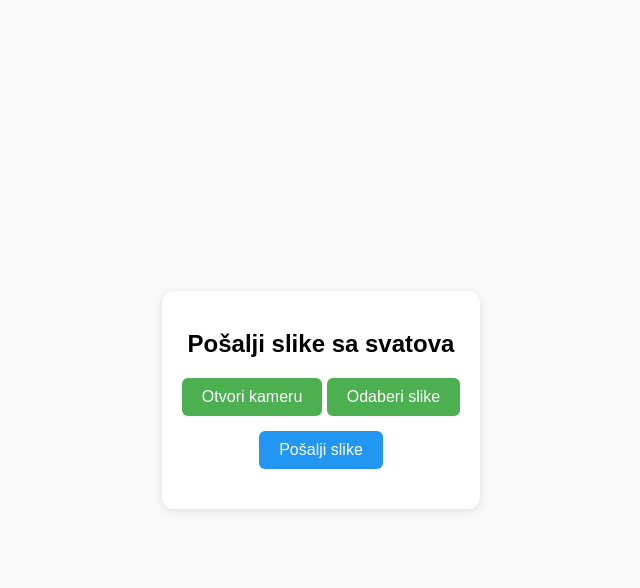
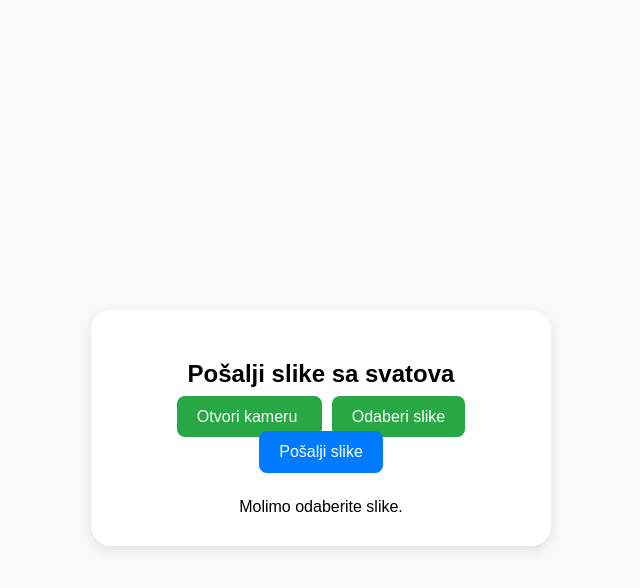
Before and after one commit to MVuko123/Svatovi, a plain HTML site: page index.html in a window 1280 px wide. Both pictures are taken after a click on the button "Pošalji slike". Shown: the whole page, without its empty margins (319-959 px from the left). Drawn offline with nearby package versions, Linux system fonts and the light colour scheme.

Commit message:
Update index.html

```diff
--- a/index.html
+++ b/index.html
@@ -1,79 +1,109 @@
-<!DOCTYPE html><html lang="hr">
+<!DOCTYPE html>
+<html lang="hr">
 <head>
   <meta charset="UTF-8" />
-  <meta name="viewport" content="width=device-width, initial-scale=1.0" />
-  <title>Slanje slika sa svatova</title>
+  <meta name="viewport" content="width=device-width, initial-scale=1.0"/>
+  <title>Svatovi - Slanje slika</title>
   <script src="https://cdn.jsdelivr.net/npm/emailjs-com@3/dist/email.min.js"></script>
   <style>
     body {
       font-family: Arial, sans-serif;
+      background: #f9f9f9;
       display: flex;
       justify-content: center;
       align-items: center;
-      height: 100vh;
-      background-color: #f9f9f9;
-      margin: 0;
+      min-height: 100vh;
+      padding: 20px;
     }
+
     .container {
+      background: #fff;
+      padding: 30px;
+      border-radius: 20px;
+      box-shadow: 0 4px 12px rgba(0,0,0,0.1);
       max-width: 400px;
-      padding: 20px;
-      background: white;
-      box-shadow: 0 2px 8px rgba(0, 0, 0, 0.1);
-      border-radius: 12px;
+      width: 100%;
       text-align: center;
     }
+
     h2 {
       margin-bottom: 20px;
     }
+
     input[type="file"] {
       display: none;
     }
-    label.custom-file {
-      display: inline-block;
-      padding: 10px 20px;
-      background-color: #4caf50;
+
+    .btn {
+      padding: 12px 20px;
+      margin: 5px;
+      border: none;
+      border-radius: 8px;
+      font-size: 16px;
+      cursor: pointer;
       color: white;
-      border-radius: 6px;
-      cursor: pointer;
-      margin-bottom: 10px;
     }
-    .button {
-      padding: 10px 20px;
-      margin: 5px;
+
+    .green {
+      background-color: #28a745;
+    }
+
+    .blue {
+      background-color: #007bff;
+    }
+
+    .status {
+      margin-top: 20px;
       font-size: 16px;
-      border: none;
-      border-radius: 6px;
-      cursor: pointer;
-    }
-    .upload-btn { background-color: #2196f3; color: white; }
-    .camera-btn { background-color: #ff9800; color: white; }
-    #status {
-      margin-top: 15px;
-      font-weight: bold;
     }
   </style>
 </head>
 <body>
   <div class="container">
-    <h2>Pošalji slike sa svatova</h2><input type="file" id="cameraInput" accept="image/*" capture="environment" multiple>
-<input type="file" id="uploadInput" accept="image/*" multiple>
+    <h2>Pošalji slike sa svatova</h2>
 
-<label class="custom-file" for="cameraInput">Otvori kameru</label>
-<label class="custom-file" for="uploadInput">Odaberi slike</label>
+    <label class="btn green">
+      Otvori kameru
+      <input type="file" id="cameraInput" accept="image/*" capture="environment" multiple />
+    </label>
 
-<br/>
-<button class="button upload-btn" onclick="sendImages()">Pošalji slike</button>
-<div id="status"></div>
+    <label class="btn green">
+      Odaberi slike
+      <input type="file" id="uploadInput" accept="image/*" multiple />
+    </label>
 
-  </div>  <script>
-    emailjs.init("g42tnmFpURrlkWGUF"); // EmailJS Public Key
+    <br/>
 
+    <button class="btn blue" onclick="sendImages()">Pošalji slike</button>
+
+    <div id="status" class="status"></div>
+  </div>
+
+  <script>
     const gofileToken = "wHpYGnHWgpdzgkD2uHNgHzTySVt6ZbnU";
     const folderName = "Svatovi_5_2025";
-    let folderId = null;
+
+    emailjs.init("g42tnmFpURrlkWGUF");
+
+    const updateCount = () => {
+      const c = document.getElementById("cameraInput").files.length;
+      const u = document.getElementById("uploadInput").files.length;
+      const total = c + u;
+      document.getElementById("status").innerText = total ? `Odabrano slika: ${total}` : "";
+    };
+
+    document.getElementById("cameraInput").addEventListener("change", updateCount);
+    document.getElementById("uploadInput").addEventListener("change", updateCount);
+
+    async function getServer() {
+      const res = await fetch("https://api.gofile.io/getServer");
+      const data = await res.json();
+      return data.data.server;
+    }
 
     async function createFolder() {
-      const res = await fetch("https://api.gofile.io/createFolder", {
+      const server = await getServer();
+      const res = await fetch(`https://${server}.gofile.io/createFolder`, {
         method: "POST",
         headers: { "Content-Type": "application/json" },
         body: JSON.stringify({ token: gofileToken, folderName: folderName })
@@ -86,46 +116,62 @@
       }
     }
 
+    async function uploadFile(server, file, folderId) {
+      const formData = new FormData();
+      formData.append("file", file);
+      formData.append("token", gofileToken);
+      formData.append("folderId", folderId);
+
+      const res = await fetch(`https://${server}.gofile.io/uploadFile`, {
+        method: "POST",
+        body: formData
+      });
+
+      const result = await res.json();
+      if (result.status === "ok") {
+        return result.data.downloadPage;
+      } else {
+        throw new Error("Upload nije uspio.");
+      }
+    }
+
     async function sendImages() {
       const cameraFiles = document.getElementById("cameraInput").files;
       const uploadFiles = document.getElementById("uploadInput").files;
       const files = [...cameraFiles, ...uploadFiles];
 
-      if (!files.length) return alert("Molimo odaberite barem jednu sliku.");
+      if (!files.length) {
+        document.getElementById("status").innerText = "Molimo odaberite slike.";
+        return;
+      }
 
-      document.getElementById("status").innerText = "Slanje slika...";
+      document.getElementById("status").innerText = "Slanje u tijeku...";
 
       try {
-        if (!folderId) folderId = await createFolder();
-        const uploadedLinks = [];
+        const server = await getServer();
+        const folderId = await createFolder();
 
+        const uploadLinks = [];
         for (const file of files) {
-          const formData = new FormData();
-          formData.append("file", file);
-          formData.append("folderId", folderId);
-
-          const uploadRes = await fetch("https://api.gofile.io/uploadFile", {
-            method: "POST",
-            body: formData,
-          });
-
-          const result = await uploadRes.json();
-          if (result.status !== "ok") throw new Error("Greška pri uploadu slike.");
-
-          uploadedLinks.push(result.data.downloadPage);
+          const link = await uploadFile(server, file, folderId);
+          uploadLinks.push(link);
         }
 
-        const linksText = uploadedLinks.join("\n");
+        const emailContent = uploadLinks.join("\n");
 
         await emailjs.send("service_anlae55", "template_xxka83q", {
-          images: linksText
+          images: emailContent
         });
 
         document.getElementById("status").innerText = "Slike su uspješno poslane!";
+        document.getElementById("cameraInput").value = "";
+        document.getElementById("uploadInput").value = "";
+
       } catch (error) {
         console.error(error);
         document.getElementById("status").innerText = "Greška: " + error.message;
       }
     }
-  </script></body>
+  </script>
+</body>
 </html>
```
